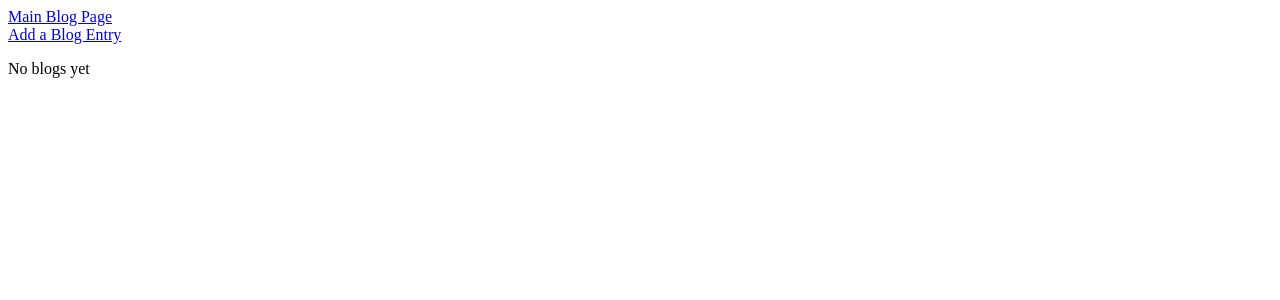
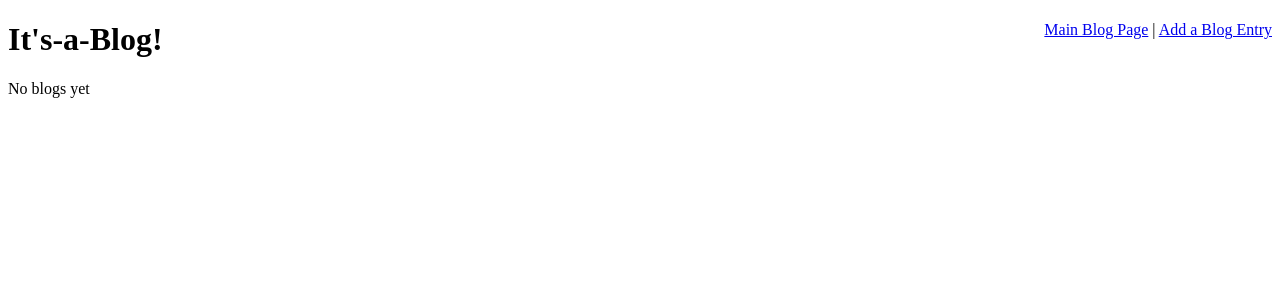
Before and after one commit to TheCatsPajammies/blogz, a Flask app: page / in a window 1280 px wide. Shown: the top 300 px of the page. Run offline with Flask 2, Linux system fonts and the light colour scheme; data that the repository does not hold is empty.

Commit message:
finished the cases, ready for submission

```diff
--- a/main.py
+++ b/main.py
@@ -28,17 +28,28 @@ def index():
 
     return render_template('index.html', title="Build a Blog!", blogs=blogs)
 
+@app.route('/blog', methods=['GET'])
+def blog():
+    id = request.args.get('blog-id')
+    blog = Blog.query.filter_by(id = id).first()
+    return render_template("blog.html", blog=blog)
+
 @app.route('/new-blog', methods=['POST','GET'])
 def new_entry():
     if request.method == 'POST':
         title = request.form['title']
         today = str(date.today())
         body = request.form['body']
-
+        if title=="":
+            flash("Please give your blog a title", "error")
+            return redirect('/new-blog')
+        if len(body) < 10:
+            flash("You can't tell a good story in under 10 characters!", "error")
+            return redirect('/new-blog')
         blog_entry = Blog(title, today, body)
         db.session.add(blog_entry)
         db.session.commit()
-        return redirect('/')
+        return redirect('/blog?blog-id='+str(blog_entry.id))
 
     return render_template('new-blog.html', title="Add a Blog Entry")
 
--- a/templates/base.html
+++ b/templates/base.html
@@ -7,16 +7,22 @@
             width: 33.75em;
             height: 7.5em;
         }
+        .error {
+            color: red;
+        }
     </style>
     <title>{{title}}</title>
 </head>
 <body>
-    <div>
-        <a href='/'>Main Blog Page</a>
+    <div style='float: right'>
+        <a href='/'>Main Blog Page</a> | <a href='/new-blog'>Add a Blog Entry</a>
     </div>
-    <div>
-        <a href='/new-blog'>Add a Blog Entry</a>
-    </div>
+    {% with messages = get_flashed_messages(with_categories=True) %}
+    {% for category,message in messages %}
+    <p class="{{category}}">{{message}}</p>
+    {% endfor %}
+    {% endwith %}
+    <h1>It's-a-Blog!</h1>
     {% block content %}
     {% endblock %}
 </body>
--- /dev/null
+++ b/templates/blog.html
@@ -0,0 +1,6 @@
+{% extends "base.html" %}
+
+{% block content %}
+<h3>{{blog.title}} <small>{{blog.date}}</small></h3>
+<p>{{blog.body}}</p>
+{% endblock %}
--- a/templates/index.html
+++ b/templates/index.html
@@ -6,8 +6,7 @@
 {% else %}
 
     {% for blog in blogs | reverse %}
-    <h3>{{blog.title}}</h2>
-    <h6>{{blog.date}}</h6>
+    <h3><a href="/blog?blog-id={{blog.id}}">{{blog.title}}</a> <small>({{blog.date}})</small></h3>
     <p>{{blog.body}}</p>
     {% endfor %}
 {% endif %}
```
